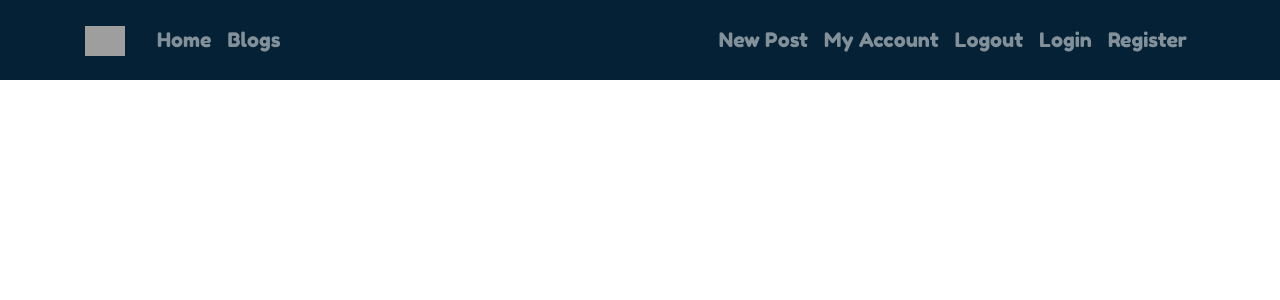
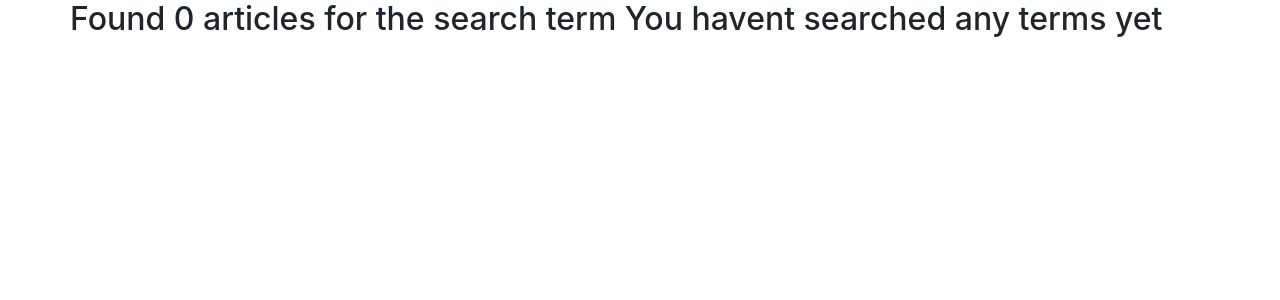
Before and after one commit to Blaisehala/loggia, a Django app: page /search/ in a window 1280 px wide. Shown: the top 300 px of the page. Run offline with Django 4.2, Linux system fonts and the light colour scheme; some libraries are stand-ins or nearby versions; grey boxes are pictures that could not be loaded.

Commit message:
St:changes styling in the base page

```diff
--- a/gallery/templates/base.html
+++ b/gallery/templates/base.html
@@ -1,55 +1,33 @@
+{% load bootstrap4 %}
 {% load static%}
 <!DOCTYPE html>
-<html lang="en">
+<html>
+<head>
+  <meta charset="utf-8">
 
-<head>
-  <meta charset="UTF-8">
-  <meta http-equiv="X-UA-Compatible" content="IE=edge">
-  <meta name="viewport" content="width=device-width, initial-scale=1.0">
-  <title>Home.</title>
-  <!-- Bootstrap CSS -->
-  <link rel="stylesheet" href="https://cdn.jsdelivr.net/npm/bootstrap@4.3.1/dist/css/bootstrap.min.css"
+  {% if title %}
+  <title>Gallery {{title}}</title>
+  {% else %}
+    <title> Gallery </title>
+  {% endif %}
+
+
+  {% block styles %}
+    {% bootstrap_css %}
+    <link rel="stylesheet" href="https://cdn.jsdelivr.net/npm/bootstrap@4.3.1/dist/css/bootstrap.min.css"
     integrity="sha384-ggOyR0iXCbMQv3Xipma34MD+dH/1fQ784/j6cY/iJTQUOhcWr7x9JvoRxT2MZw1T" crossorigin="anonymous">
 
-  <link rel="stylesheet" type="text/css" href="{% static 'css/base.css' %}">
+  {% endblock %}
+
 </head>
-
 <body>
-  <header class="site-header">
-    <nav class="navbar navbar-expand-md navbar-dark bg-steel fixed-top">
-      <div class="container">
-        <a class="navbar-brand mr-4" href="/"><img src="https://blog.zebedee.io/content/images/2021/07/supppppp.png"
-            alt="" height="30px"></a>
-        <button class="navbar-toggler" type="button" data-toggle="collapse" data-target="#navbarToggle"
-          aria-controls="navbarToggle" aria-expanded="false" aria-label="Toggle navigation">
-          <span class="navbar-toggler-icon"></span>
-        </button>
-        <div class="collapse navbar-collapse" id="navbarToggle">
-          <div class="navbar-nav mr-auto">
-            <a class="ttt nav-item nav-link" href="">Home</a>
-
-            <a class="ttt nav-item nav-link" href="">Blogs</a>
-
-          </div>
-          <!-- Navbar Right Side -->
-          <div class="navbar-nav">
-
-            <a class="ttt nav-item nav-link" href="">New Post</a>
-            <a class="ttt nav-item nav-link" href=""> My Account</a>
-            <a class="ttt nav-item nav-link" href="">Logout</a>
 
 
-            <a class="ttt nav-item nav-link" href="">Login</a>
-            <a class="ttt nav-item nav-link" href="">Register</a>
+    {% block content %} {%endblock%}
 
-          </div>
-        </div>
-      </div>
-    </nav>
-  </header>
-
-
+    {% block scripts %}
+    {% bootstrap_javascript %}
+    {% endblock %}
 
 </body>
-
 </html>
```
